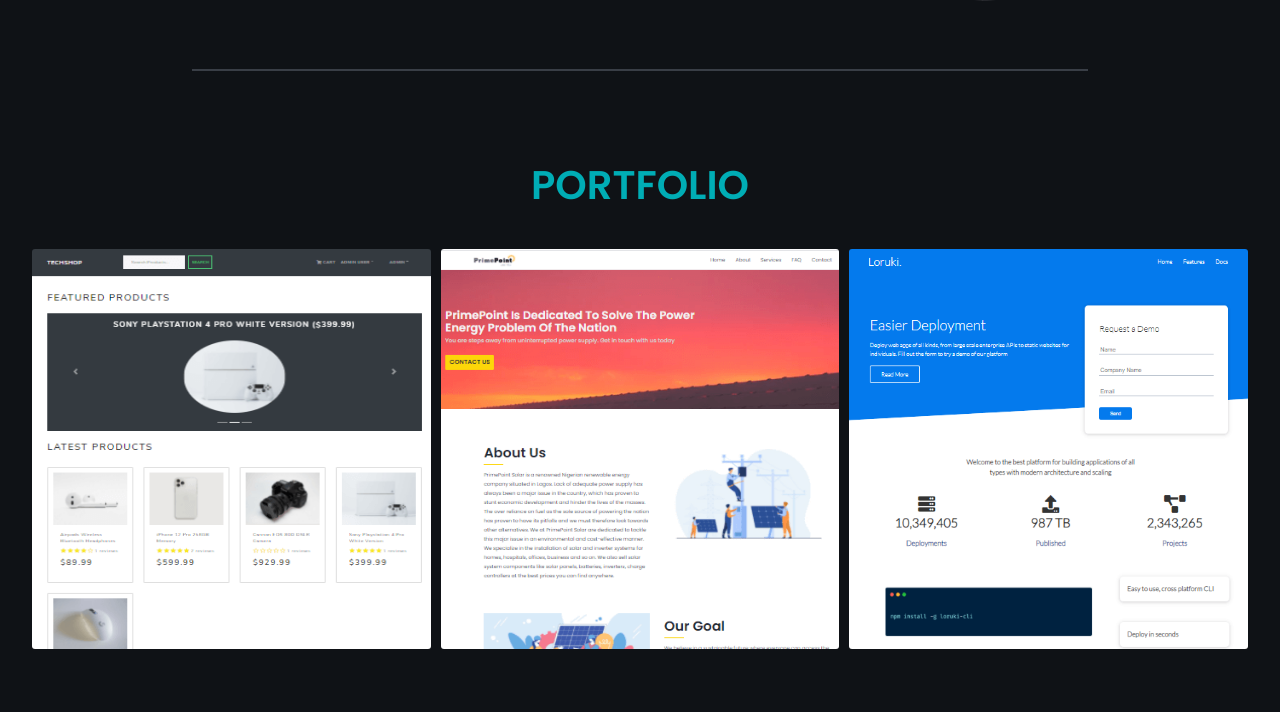
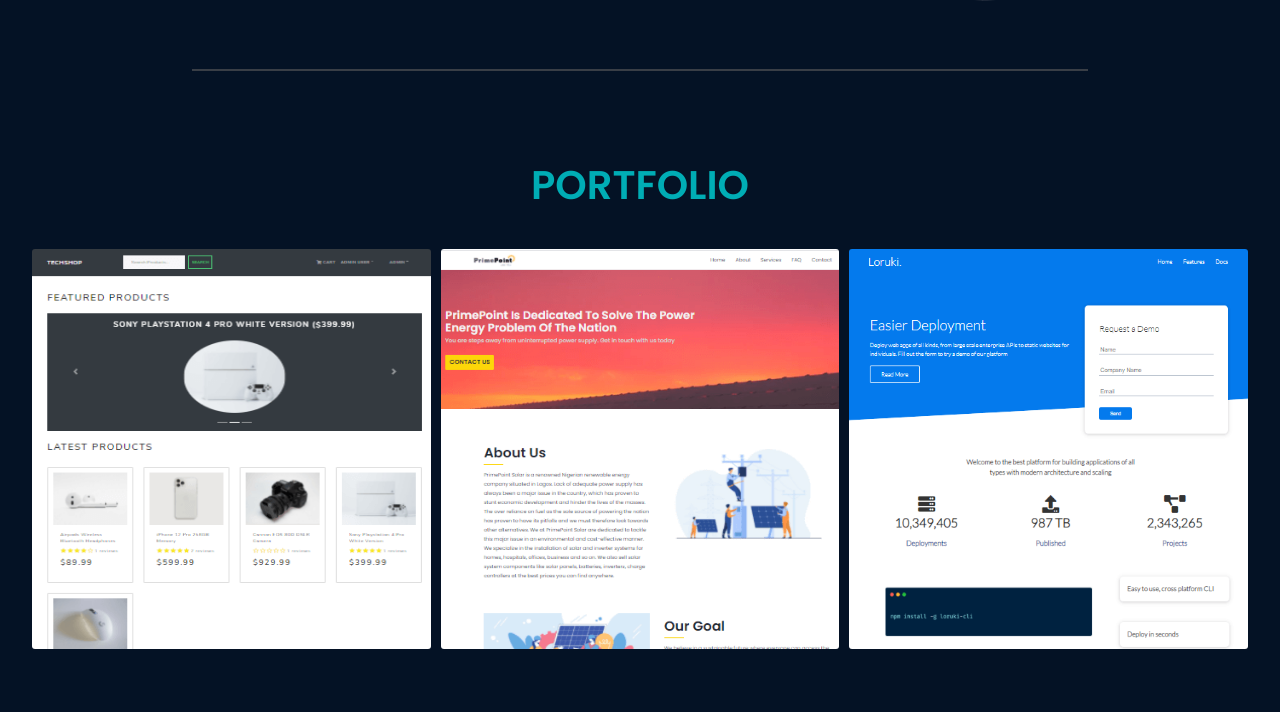
Before and after one commit to abeeb-ahmed/portfolio, a plain HTML site: page index.html in a window 1280 px wide. Shown: the part 576-1288 px from the top of the page. Drawn offline with nearby package versions, Linux system fonts and the light colour scheme.

Commit message:
Bug fixes

```diff
--- a/styles.css
+++ b/styles.css
@@ -1,6 +1,6 @@
 :root {
   --primary: #00adb5;
-  --secondary: #0f1216;
+  --secondary: #041225;
   --mid: #393e46;
   --offwhite: #eeeeee;
   --light: #c1c0b9;
```
